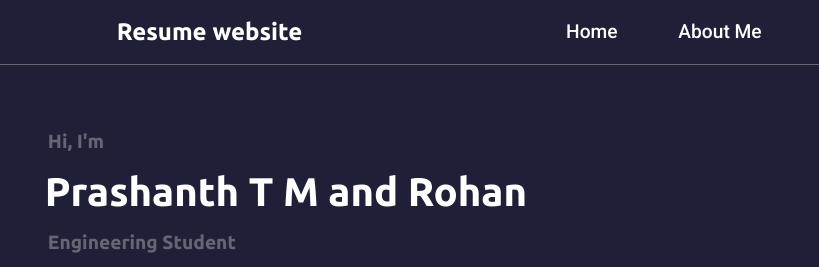
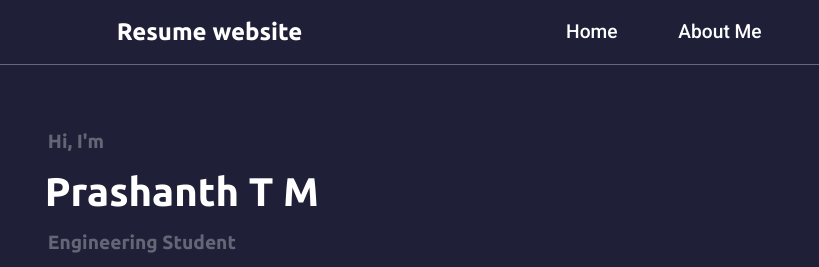
Before and after one commit to prashupattu/Portfolio-Website, a plain HTML site: page index.html in a window 1280 px wide. Shown: the top 267 px of the page, 0-819 px from the left. Drawn offline with nearby package versions, Linux system fonts and the light colour scheme; files whose address does not match are found by name.

Commit message:
Update index.html

```diff
--- a/index.html
+++ b/index.html
@@ -55,7 +55,7 @@
         <div class="home-left flex items-center">
             <div class="home-content">
                 <h6 class="poppinss">Hi, I'm</h6>
-                <h1 class="t-white">Prashanth T M and Rohan</h1>
+                <h1 class="t-white">Prashanth T M</h1>
                 <h4 class="poppinss">Engineering Student</h4>
                 <a href="#" target="_blank"><button class="btn poppins">Resume</button></a>
                 <a class="btn live poppins" id="hireme" href="https://www.linkedin.com/login" target="_blank">Let's Talk</a>
@@ -63,7 +63,6 @@
         </div>
         <div class="home-right flex s-center items-center">
             <div class="circle flex s-center items-center" id="mainImage">
-                <!-- Here in src replace the given link with your image link -->
                 <img src="c:\Users\Prashanth\Desktop\ace\images\dispaly.jpg" alt="">
             </div>
 
```
